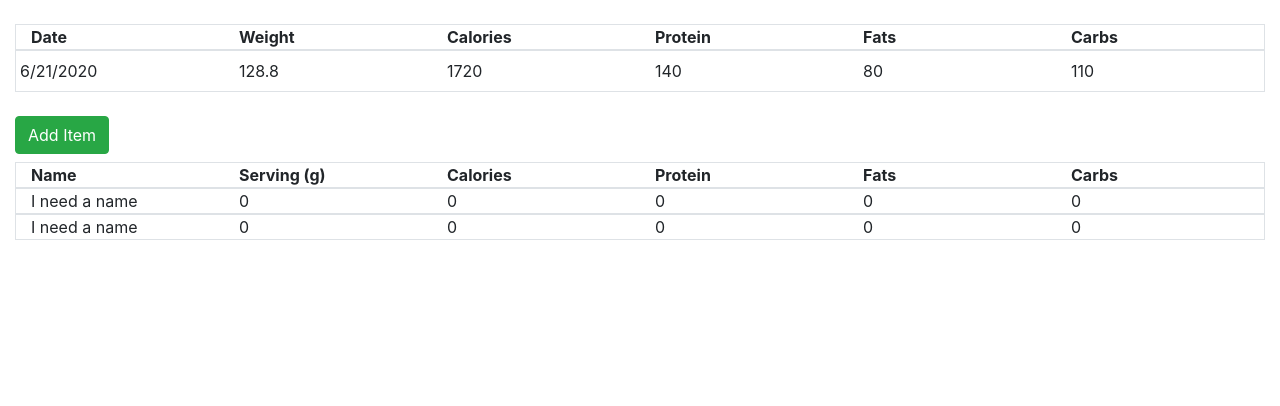
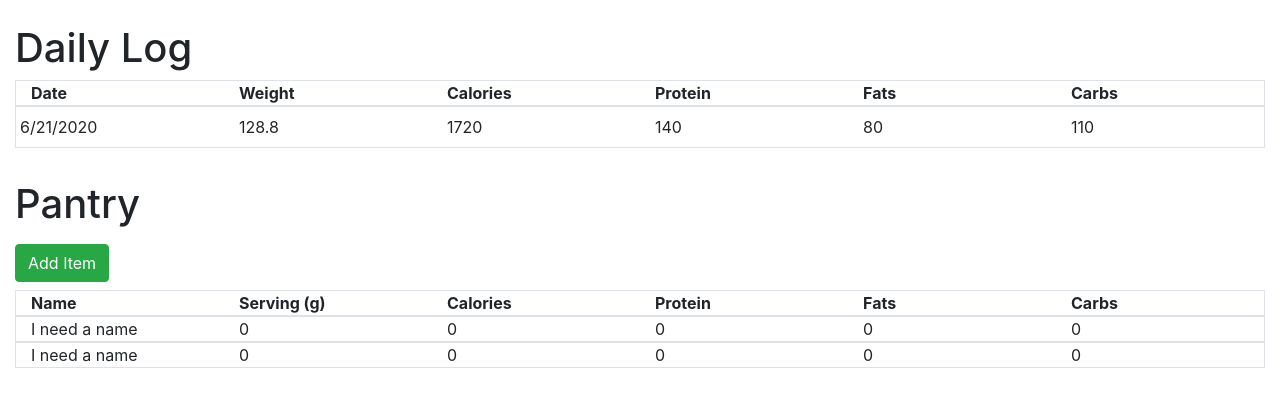
Before and after one commit to Marivaldi/simple-health-tracking, an Angular app: page / in a window 1280 px wide. Shown: the top 406 px of the page. Built offline with nearby package versions, Linux system fonts and the light colour scheme.

Commit message:
Renamed log component and added headers

```diff
--- a/src/app/app.component.html
+++ b/src/app/app.component.html
@@ -1,7 +1,7 @@
 <div class="container-fluid">
   <div class="row">
     <div class="col-12">
-      <app-food-log-table></app-food-log-table>
+      <app-daily-log></app-daily-log>
     </div>
   </div>
   <div class="row pt-3">
--- a/src/app/app.module.ts
+++ b/src/app/app.module.ts
@@ -3,14 +3,14 @@ import { NgModule } from '@angular/core';
 
 import { AppRoutingModule } from './app-routing.module';
 import { AppComponent } from './app.component';
-import { FoodLogTableComponent } from './food-log-table/food-log-table.component';
+import { DailyLogComponent } from './daily-log/daily-log.component';
 import { PantryComponent } from './pantry/pantry.component';
 import { FoodItemModalComponent } from './food-item-modal/food-item-modal.component';
 
 @NgModule({
   declarations: [
     AppComponent,
-    FoodLogTableComponent,
+    DailyLogComponent,
     PantryComponent,
     FoodItemModalComponent
   ],
--- a/src/app/food-log-table/food-log-table.component.html
+++ b/src/app/daily-log/daily-log.component.html
@@ -1,4 +1,7 @@
 <div class="container-fluid pt-4">
+  <div class="row">
+    <h1>Daily Log</h1>
+  </div>
   <div class="row border font-weight-bold text-center-sm">
     <div class="col-2 px-0-sm">Date</div>
     <div class="col-2 px-0-sm">Weight</div>
--- a/src/app/pantry/pantry.component.html
+++ b/src/app/pantry/pantry.component.html
@@ -1,6 +1,10 @@
 
-<div class="container-fluid">
+<div class="container-fluid pt-3">
+  <div class="row">
+    <h1>Pantry</h1>
+  </div>
   <div class="row pt-2 pb-2">
+
     <button type="button" class="btn btn-success" (click)="add()">Add Item</button>
   </div>
   <div class="row border font-weight-bold text-center-sm">
--- a/src/services/pantry.service.ts
+++ b/src/services/pantry.service.ts
@@ -19,7 +19,6 @@ export class PantryService {
     if (!json) return [this.example, this.example];
 
     const foodItems: FoodItem[] = JSON.parse(json) as FoodItem[];
-    console.log(foodItems);
     return this.convert(foodItems);
   }
 
```
Also changed, not shown: src/app/daily-log/daily-log.component.ts (renamed from src/app/food-log-table/food-log-table.component.ts, +4 -4 lines), src/app/daily-log/daily-log.component.scss (added), 1 other file (tests, documents, lock files or other folders).
